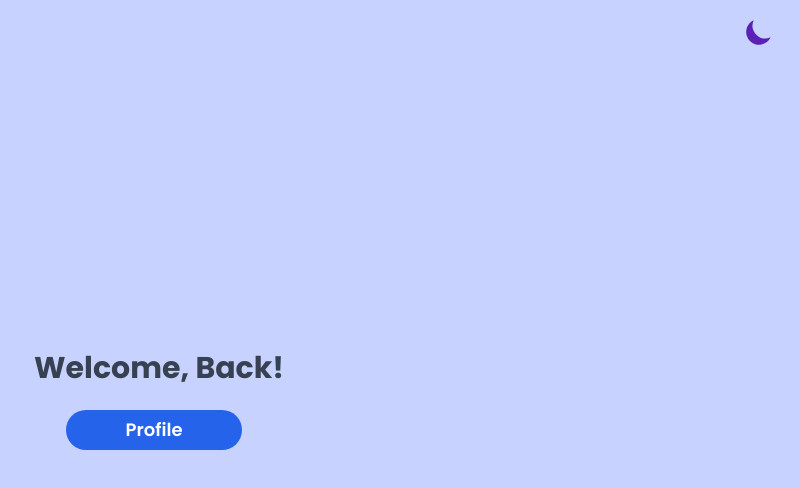
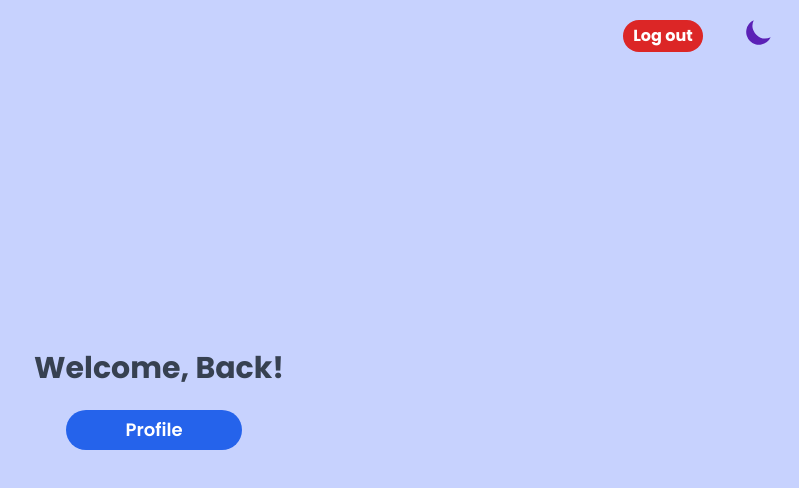
Before and after one commit to mfaiq1232/Mission-2, a React (Vite) app: page /home in a window 1280 px wide. Shown: the top 488 px of the page, without its empty margins (481-1280 px from the left). Built offline with nearby package versions, Linux system fonts and the light colour scheme.

Commit message:
new changes

```diff
--- a/package.json
+++ b/package.json
@@ -13,7 +13,8 @@
     "react": "^18.2.0",
     "react-dom": "^18.2.0",
     "react-icons": "^5.2.1",
-    "react-router-dom": "^6.23.1"
+    "react-router-dom": "^6.23.1",
+    "react-toastify": "^10.0.5"
   },
   "devDependencies": {
     "@types/react": "^18.2.66",
--- a/src/components/ProfileCard.jsx
+++ b/src/components/ProfileCard.jsx
@@ -5,14 +5,25 @@ import { TfiEmail } from "react-icons/tfi";
 import { FaMobileAlt } from "react-icons/fa";
 import { GoLocation } from "react-icons/go";
 import { SiSkypeforbusiness } from "react-icons/si";
-import { FaFacebookF } from "react-icons/fa6";
 import { FaXTwitter } from "react-icons/fa6";
 import { FaLinkedinIn } from "react-icons/fa6";
 import { FaGithub } from "react-icons/fa";
-
+import "react-toastify/dist/ReactToastify.css";
+import { ToastContainer, toast } from "react-toastify";
 import MyImage from '../assets/myImg1.jpg'
 
 const ProfileCard = () => {
+  const showToast = () => {
+    toast.success("Downloading CV", {
+
+      loading:false,
+      pauseOnFocusLoss: false,
+      className:'bg-green-400 text-white rounded-3xl font-poppins font-bold ',
+
+
+    });
+
+  };
   return (
     <div className="relative">
       {/* div for the image */}
@@ -43,7 +54,10 @@ const ProfileCard = () => {
           </div>
         </div>
 
-        <div style={{ height: "55%" }} className=" bg-gray-100 dark:bg-gray-700 w-full py-8 ">
+        <div
+          style={{ height: "55%" }}
+          className=" bg-gray-100 dark:bg-gray-700 w-full py-8 "
+        >
           <div className="pl-6 text-gray-500 dark:text-gray-300 text-sm space-y-3">
             <div className="flex justify-start items-center space-x-2">
               <IoCalendarOutline />
@@ -70,8 +84,12 @@ const ProfileCard = () => {
               <p>faiq_israr</p>
             </div>
           </div>
-          <div className="flex items-center justify-center pt-4">
+          <div
+            className="flex items-center justify-center pt-4"
+            onClick={showToast}
+          >
             <Button />
+            <ToastContainer position="bottom-center" />
           </div>
         </div>
       </div>
--- a/src/pages/HomePage.jsx
+++ b/src/pages/HomePage.jsx
@@ -7,13 +7,22 @@ const HomePage = () => {
     const handleClick = ()=>{
         navigate('/profile')
     }
+
+    const logOut = ()=>{
+      navigate('/')
+    }
   return (
+    <div>
+     <div className='absolute right-24 top-5 font-poppins font-bold  rounded-3xl h-8 w-20 flex items-center justify-center bg-red-600 hover:bg-red-700 text-white hover:cursor-pointer select-none ' onClick={logOut} >
+      <h1 className=''>Log out</h1>
+     </div>
     <div
       className="h-screen flex justify-center items-center bg-cover bg-indigo-200 dark:bg-gray-800"
       // style={{
       //   backgroundImage: `url(${logBack})`,
       // }}
     >
+
       <div className=" font-poppins text-gray-700 dark:text-white  font-bold text-3xl">
         <h1>Welcome, Back!</h1>
         <button
@@ -24,6 +33,7 @@ const HomePage = () => {
         </button>
       </div>
     </div>
+    </div>
   );
 }
 
--- a/src/pages/ProfilePage.jsx
+++ b/src/pages/ProfilePage.jsx
@@ -1,7 +1,6 @@
 import React from 'react'
 import ProfileCard from '../components/ProfileCard'
 import MainCard from '../components/MainCard'
-
 const ProfilePage = () => {
   return (
     <div className="w-screen  flex justify-around items-start pb-32 overflow-x-hidden  bg-indigo-200 dark:bg-gray-900 ">
```
Also changed, not shown: 1 other file (tests, documents, lock files or other folders).
